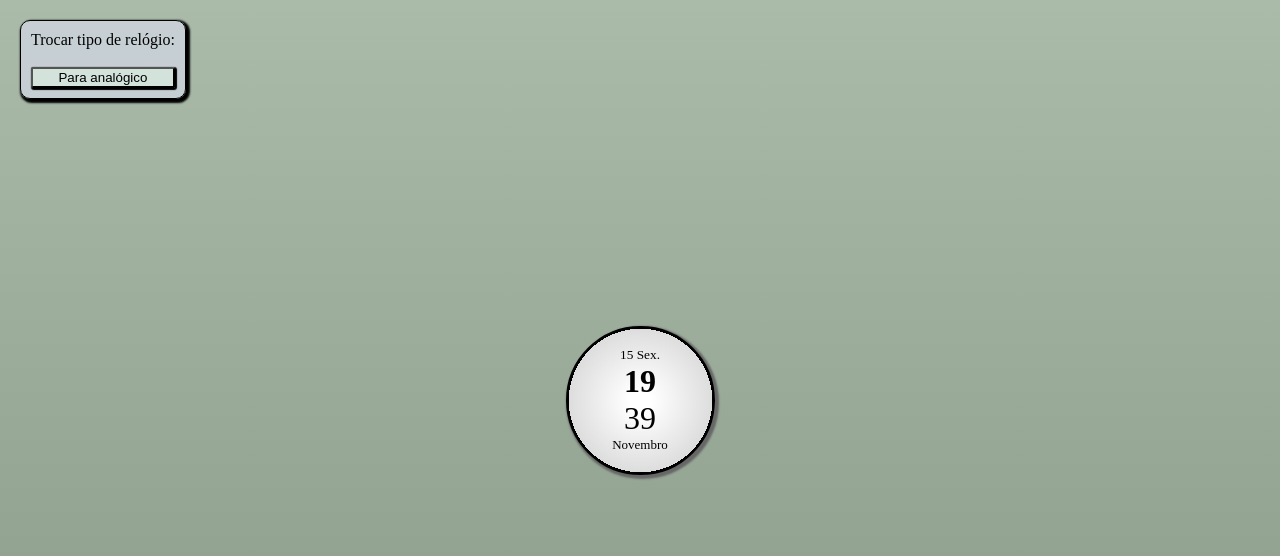
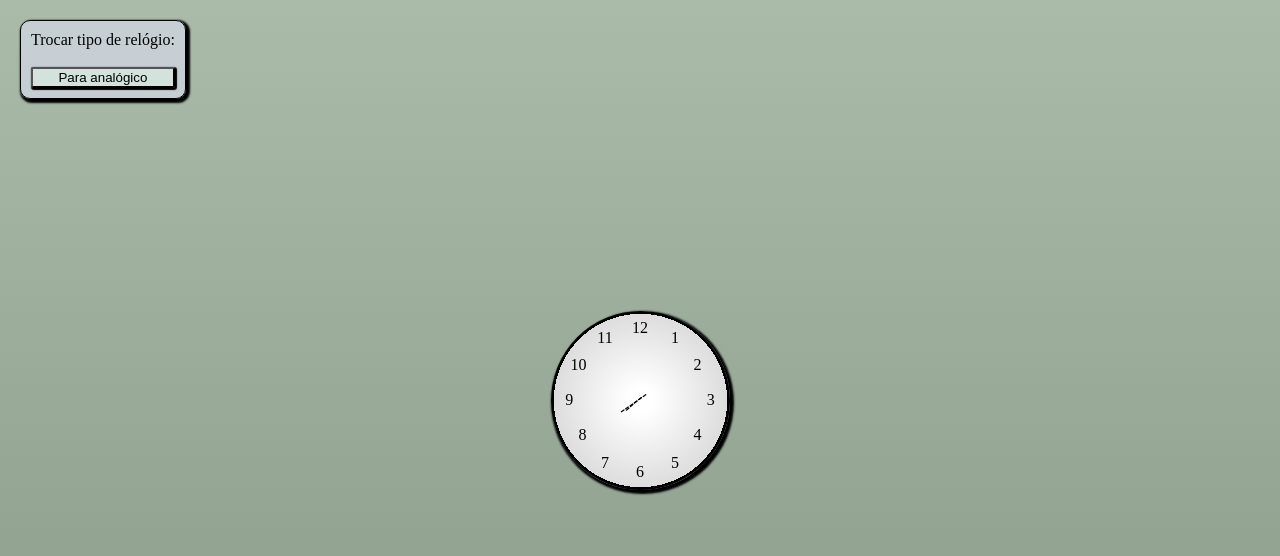
Before and after one commit to vitorma28/Pretty-Clock, a plain HTML site: page index.html in a window 1280 px wide. Drawn offline with Linux system fonts and the light colour scheme.

Commit message:
Trocando traços por números no relogio analogico

```diff
--- a/index.html
+++ b/index.html
@@ -6,7 +6,7 @@
     <title>Pretty Clock</title>
     <style>
         :root {
-            --size: 125px;
+            --size: 175px;
         }
 
         html {
@@ -45,7 +45,7 @@
         }
 
         #digital-clock {
-            box-shadow: 2px 2px 2px 2px #676767;
+            box-shadow: 2px 2px 2px 2px black;
             border: 2px solid black;
             border-radius: 50%;
             padding: 10px;
@@ -55,7 +55,6 @@
             flex-direction: column;
             justify-content: center;
             align-items: center;
-            background-color: #fff;
             background: radial-gradient(#fff 10%, #ddd 70%, #000 20%);
             text-align: center;
         }
@@ -73,7 +72,7 @@
         }
 
         #analogic-tbody {
-            box-shadow: 2px 2px 2px 2px #676767;
+            box-shadow: 2px 2px 2px 2px black;
             border: 2px solid black;
             border-radius: 50%;
             width: var(--size);
@@ -82,7 +81,7 @@
             flex-direction: column;
             justify-content: center;
             align-items: center;
-            background-color: #fff;
+            background: radial-gradient(#fff 10%, #ddd 70%, #000 20%);
         }
 
         #analogic-clock tr {
@@ -118,68 +117,94 @@
         <br>
         <button onclick="toggleClocks()" id="toggler-button">Para analógico</button>
     </div>
-    <div id="digital-clock">
+    <div id="digital-clock" class="hidden">
         <div id="day"></div>
         <b id="hours"></b>
         <div id="mins"></div>
         <div id="month"></div>
     </div>
-    <table id="analogic-clock" class="hidden">
+    <table id="analogic-clock">
         <tbody id="analogic-tbody">
             <tr>
-                <td id="pointed-up-left">|</td>
-                <td id="pointed-up">|</td>
-                <td id="pointed-up-right">|</td>
+                <td></td>
+                <td id="pointed-up-left" class="pointed">11</td>
+                <td id="pointed-up" class="pointed">12</td>
+                <td id="pointed-up-right" class="pointed">1</td>
+                <td></td>
             </tr>
             <tr>
-                <td id="pointed-left">|</td>
-                <td>
-                    <del id="analogic-minutes" class="pointer" style="transform: rotate(-90deg);">------</del>
-                    <del id="analogic-hours" class="pointer" style="transform: rotate(0deg);">----</del>
-                </td>
-                <td id="pointed-right">|</td>
+                <td id="pointed-left-up" class="pointed">10</td>
+                <td></td>
+                <td></td>
+                <td></td>
+                <td id="pointed-right-up" class="pointed">2</td>
             </tr>
             <tr>
-                <td id="pointed-down-left">|</td>
-                <td id="pointed-down">|</td>
-                <td id="pointed-down-right">|</td>
+                <td id="pointed-left" class="pointed">9</td>
+                <td></td>
+                <td>
+                    <div id="analogic-minutes" class="pointer" style="transform: rotate(-90deg);">------</div>
+                    <div id="analogic-hours" class="pointer" style="transform: rotate(0deg);">----</div>
+                </td>
+                <td></td>
+                <td id="pointed-right" class="pointed">3</td>
+            </tr>
+            <tr>
+                <td id="pointed-left-down" class="pointed">8</td>
+                <td></td>
+                <td></td>
+                <td></td>
+                <td id="pointed-right-down" class="pointed">4</td>
+            </tr>
+            <tr>
+                <td></td>
+                <td id="pointed-down-left" class="pointed">7</td>
+                <td id="pointed-down" class="pointed">6</td>
+                <td id="pointed-down-right" class="pointed">5</td>
+                <td></td>
             </tr>
 
             <style>
                 #pointed-up-left {
-                    transform: rotate(-45deg);
-                    padding-top: 15px;
+                    align-items: end;
                 }
+                #pointed-left-up {
+                    justify-content: right;
+                }
+
                 #pointed-up-right {
-                    transform: rotate(45deg);
-                    padding-top: 15px;
+                    align-items: end;
+                }
+                #pointed-right-up {
+                    justify-content: left;
+                }
+
+                #pointed-right-down {
+                    justify-content: left;
+                }
+                #pointed-down-right {
+                    align-items: start;
                 }
 
                 #pointed-down-left {
-                    transform: rotate(45deg);
-                    padding-bottom: 20px;
+                    align-items: start;
                 }
-                #pointed-down-right {
-                    transform: rotate(-45deg);
-                    padding-bottom: 20px;
+                #pointed-left-down {
+                    justify-content: right;
                 }
 
-                #pointed-left {
-                    transform: rotate(90deg);
-                    align-items: end;
+
+                #pointed-up {
                     padding-bottom: 5px;
                 }
                 #pointed-right {
-                    transform: rotate(90deg);
-                    align-items: start;
-                }
-
-                #pointed-up {
-                    align-items: start;
+                    padding-left: 5px;
                 }
                 #pointed-down {
-                    align-items: end;
-                    padding-bottom: 5px;
+                    padding-top: 5px;
+                }
+                #pointed-left {
+                    padding-right: 5px;
                 }
             </style>
         </tbody>
```
